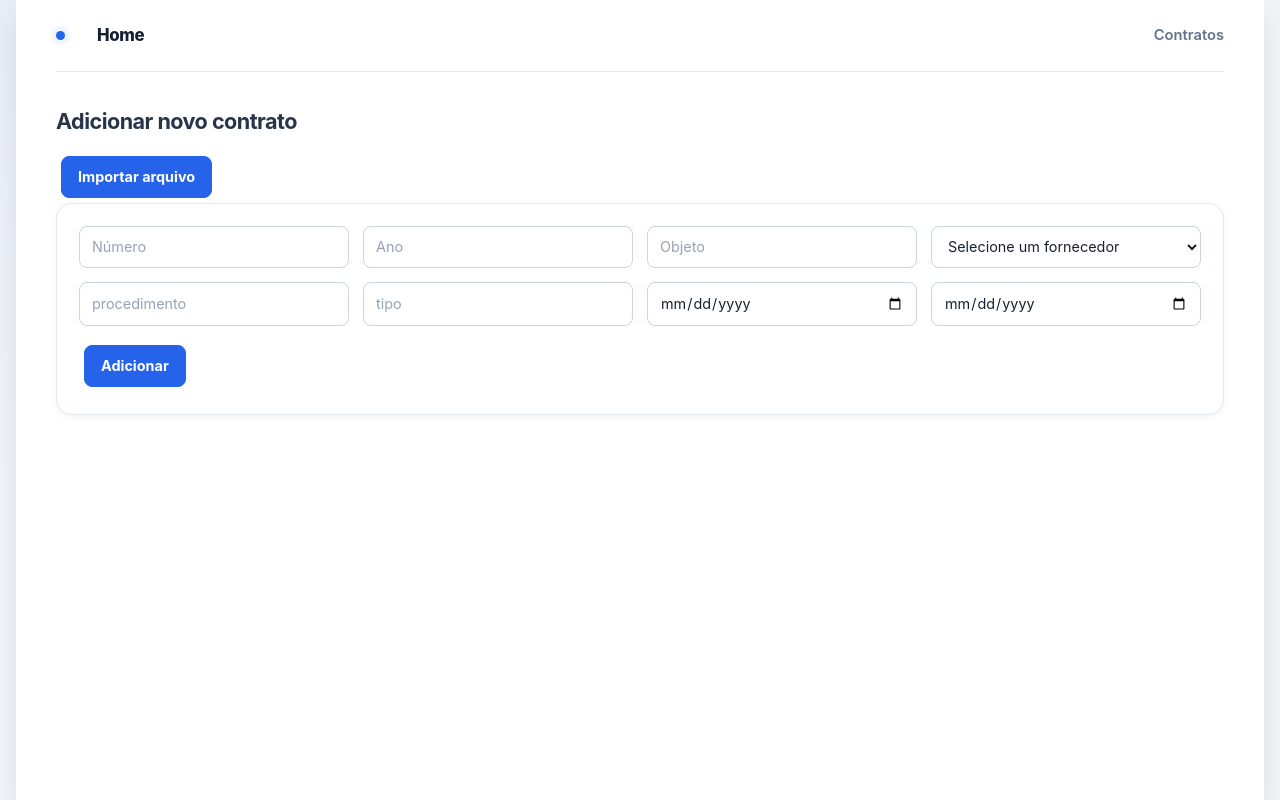
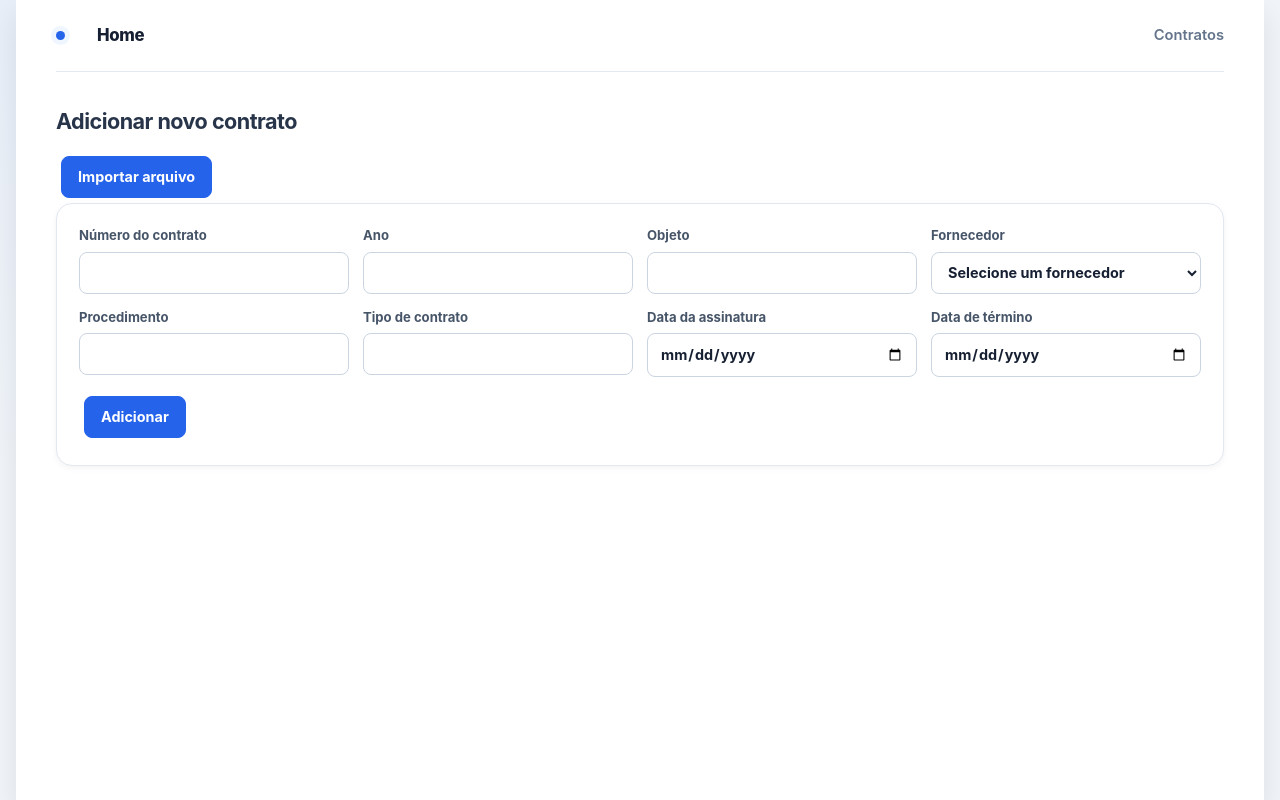
Before and after one commit to JoaoGuilhermeTP/gestao_de_contratos, a React (Vite) app: page /adicionar_contrato in a window 1280 px wide. Built offline with nearby package versions, Linux system fonts and the light colour scheme.

Commit message:
Incluidos rótulos para os campos do formulário de criação de novo contrato

```diff
--- a/src/index.css
+++ b/src/index.css
@@ -408,6 +408,21 @@ form button {
   justify-self: start;
 }
 
+form label {
+  display: flex;
+  flex-direction: column;
+  gap: 6px;
+
+  color: #475569;
+  font-size: 0.82rem;
+  font-weight: 650;
+}
+
+form label input,
+form label select {
+  margin-top: 0;
+}
+
 /* ========================================
    Search / Filter Controls
    ======================================== */
--- a/src/pages/AdicionarContratoPage.jsx
+++ b/src/pages/AdicionarContratoPage.jsx
@@ -31,9 +31,50 @@ export default function AddContratoForm({ contratos, setContratos, fornecedores,
       <h2>Adicionar novo contrato</h2>
       <button>Importar arquivo</button>
       <form onSubmit={handleSubmit}>
-        <input type="number" placeholder="Número" value={novoContrato.numero} onChange={(e) => setNovoContrato({ ...novoContrato, numero: e.target.value })} />
-        <input type="number" placeholder="Ano" value={novoContrato.ano} onChange={(e) => setNovoContrato({ ...novoContrato, ano: e.target.value })} />
-        <input type="text" placeholder="Objeto" value={novoContrato.objeto} onChange={(e) => setNovoContrato({ ...novoContrato, objeto: e.target.value })} />
+        <label>
+          Número do contrato
+          <input
+            type="number"
+            value={novoContrato.numero}
+            onChange={(e) =>
+              setNovoContrato({
+                ...novoContrato,
+                numero: e.target.value,
+              })
+            }
+          />
+        </label>
+
+        <label>
+          Ano
+          <input
+            type="number"
+            value={novoContrato.ano}
+            onChange={(e) =>
+              setNovoContrato({
+                ...novoContrato,
+                ano: e.target.value,
+              })
+            }
+          />
+        </label>
+
+        <label>
+          Objeto
+          <input
+            type="text"
+            value={novoContrato.objeto}
+            onChange={(e) =>
+              setNovoContrato({
+                ...novoContrato,
+                objeto: e.target.value,
+              })
+            }
+          />
+        </label>
+
+        <label>
+          Fornecedor
           <select
             value={novoContrato.fornecedor_id}
             onChange={(e) =>
@@ -46,15 +87,45 @@ export default function AddContratoForm({ contratos, setContratos, fornecedores,
             <option value="" disabled>
               Selecione um fornecedor
             </option>
+
             {fornecedores.map((fornecedor) => (
               <option key={fornecedor.id} value={fornecedor.id}>
                 {fornecedor.nome} - {fornecedor.cnpj}
               </option>
             ))}
           </select>
+        </label>
 
-        <input type="text" placeholder="procedimento" value={novoContrato.procedimento} onChange={(e) => setNovoContrato({ ...novoContrato, procedimento: e.target.value })} />
-        <input type="text" placeholder="tipo" value={novoContrato.tipo} onChange={(e) => setNovoContrato({ ...novoContrato, tipo: e.target.value })} />
+        <label>
+          Procedimento
+          <input
+            type="text"
+            value={novoContrato.procedimento}
+            onChange={(e) =>
+              setNovoContrato({
+                ...novoContrato,
+                procedimento: e.target.value,
+              })
+            }
+          />
+        </label>
+
+        <label>
+          Tipo de contrato
+          <input
+            type="text"
+            value={novoContrato.tipo}
+            onChange={(e) =>
+              setNovoContrato({
+                ...novoContrato,
+                tipo: e.target.value,
+              })
+            }
+          />
+        </label>
+
+        <label>
+          Data da assinatura
           <input
             type="date"
             value={novoContrato.dataDaAssinatura}
@@ -65,8 +136,23 @@ export default function AddContratoForm({ contratos, setContratos, fornecedores,
               })
             }
           />
-        <input type="date" value={novoContrato.dataDeTermino} onChange={(e) => setNovoContrato({ ...novoContrato, dataDeTermino: e.target.value })} />
-        <button>Adicionar</button>
+        </label>
+
+        <label>
+          Data de término
+          <input
+            type="date"
+            value={novoContrato.dataDeTermino}
+            onChange={(e) =>
+              setNovoContrato({
+                ...novoContrato,
+                dataDeTermino: e.target.value,
+              })
+            }
+          />
+        </label>
+
+        <button type="submit">Adicionar</button>
       </form>
     </>
   );
```
Lines whose indentation alone changed are shown as unchanged.
